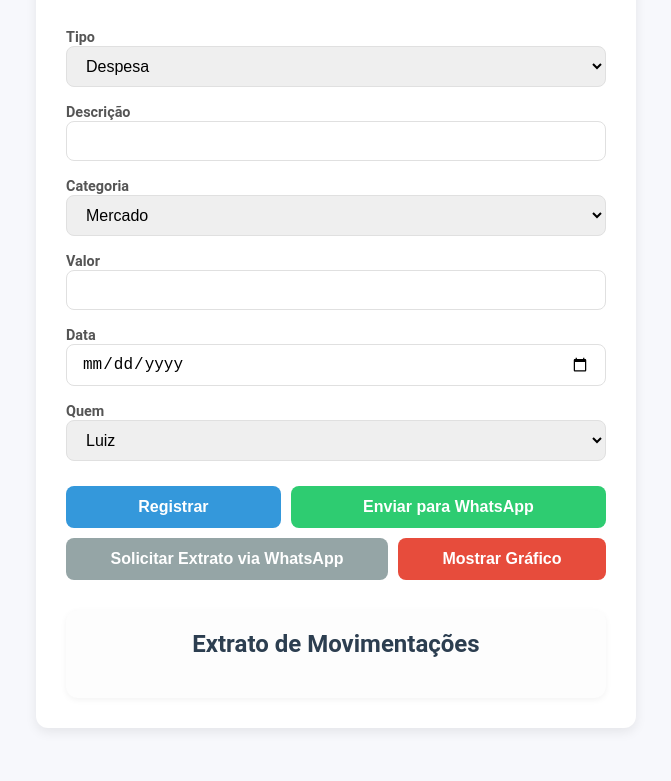
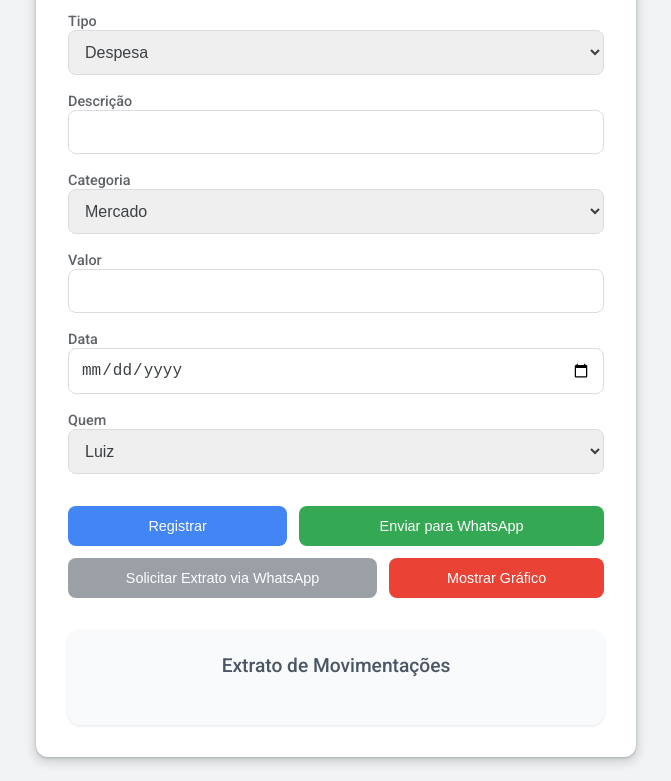
Before and after one commit to LuizzHSA/FINLIX, a plain HTML site: page index.html in a window 1280 px wide. Shown: the part 111-892 px from the top of the page, without its empty margins (304-975 px from the left). Before the commit the page ends 859 px from the top, so only its background shows below. Drawn offline with nearby package versions, Linux system fonts and the light colour scheme; no server answers.

Commit message:
Update style.css

```diff
--- a/style.css
+++ b/style.css
@@ -1,4 +1,5 @@
-/* Reset Básico */
+/* Reset Básico e Fontes */
+@import url('https://fonts.googleapis.com/css2?family=Roboto:wght@400;500;700&display=swap');
 * {
     margin: 0;
     padding: 0;
@@ -6,133 +7,137 @@
 }
 
 body {
-    background-color: #f7f8fc;
-    color: #333;
+    background-color: #f1f3f4;
+    color: #3c4043;
     font-family: 'Roboto', sans-serif;
-    padding: 20px;
+    padding: 24px;
     display: flex;
     justify-content: center;
     align-items: flex-start;
     min-height: 100vh;
 }
 
-/* Container principal - layout de cartão centralizado */
+/* Layout Principal em forma de Cartão */
 .container {
     max-width: 600px;
     width: 100%;
-    background-color: #fff;
-    padding: 30px;
+    background-color: #ffffff;
+    padding: 32px;
     border-radius: 12px;
-    box-shadow: 0 4px 12px rgba(0, 0, 0, 0.08);
+    box-shadow: 0 1px 3px rgba(60, 64, 67, 0.3), 0 4px 8px 3px rgba(60, 64, 67, 0.15);
     display: flex;
     flex-direction: column;
-    gap: 30px;
+    gap: 32px;
 }
 
-h1,
-h2 {
-    font-weight: 600;
-    color: #2c3e50;
+h1 {
+    font-size: 1.8rem;
+    font-weight: 500;
     text-align: center;
-    margin-bottom: 20px;
+    color: #202124;
 }
 
-/* Formulário */
+h2 {
+    font-size: 1.2rem;
+    font-weight: 500;
+    color: #4b5563;
+    text-align: center;
+    margin-bottom: 24px;
+}
+
+/* Estilos para Formulário */
 form {
     display: flex;
     flex-direction: column;
-    gap: 15px;
+    gap: 16px;
 }
 
 form label {
-    font-weight: 600;
+    font-weight: 500;
     font-size: 0.9rem;
-    color: #555;
-    margin-bottom: 5px;
+    color: #5f6368;
+    margin-bottom: 4px;
 }
 
 form input,
 form select {
     width: 100%;
-    padding: 10px 15px;
-    border: 1px solid #e0e0e0;
+    padding: 12px;
+    border: 1px solid #dadce0;
     border-radius: 8px;
     font-size: 1rem;
-    transition: border-color 0.3s;
+    color: #3c4043;
+    transition: border-color 0.2s, box-shadow 0.2s;
 }
 
 form input:focus,
 form select:focus {
-    border-color: #3498db;
+    border-color: #4285f4;
+    box-shadow: 0 0 0 1px #4285f4;
     outline: none;
 }
 
-/* Botões */
+/* Estilos para Botões */
 .form-group-buttons {
     display: flex;
     flex-wrap: wrap;
-    gap: 10px;
-    margin-top: 10px;
+    gap: 12px;
+    margin-top: 16px;
 }
 
 .form-group-buttons button,
 form button {
-    padding: 12px 20px;
+    padding: 12px 24px;
     border: none;
     border-radius: 8px;
     color: white;
-    font-size: 1rem;
-    font-weight: bold;
+    font-size: 0.9rem;
+    font-weight: 500;
     cursor: pointer;
-    transition: background-color 0.3s, transform 0.1s;
+    transition: background-color 0.2s, transform 0.1s, box-shadow 0.2s;
     flex-grow: 1;
 }
 
 .form-group-buttons button:hover,
 form button:hover {
     transform: translateY(-1px);
-    box-shadow: 0 2px 6px rgba(0, 0, 0, 0.1);
+    box-shadow: 0 2px 8px rgba(60, 64, 67, 0.15);
 }
 
 button[type="submit"] {
-    background-color: #3498db;
+    background-color: #4285f4;
+}
+button[type="submit"]:hover {
+    background-color: #1a73e8;
 }
 
-button[type="submit"]:hover {
-    background-color: #2980b9;
+.whatsapp-btn {
+    background-color: #34a853;
 }
-
-/* Cores de outros botões */
-.whatsapp-btn {
-    background-color: #2ecc71;
-}
-
 .whatsapp-btn:hover {
-    background-color: #27ae60;
+    background-color: #1e8e3e;
 }
 
 .extrato-whatsapp-btn {
-    background-color: #95a5a6;
+    background-color: #9aa0a6;
 }
-
 .extrato-whatsapp-btn:hover {
-    background-color: #7f8c8d;
+    background-color: #5f6368;
 }
 
 .mostrar-grafico-btn {
-    background-color: #e74c3c;
+    background-color: #ea4335;
+}
+.mostrar-grafico-btn:hover {
+    background-color: #d2382c;
 }
 
-.mostrar-grafico-btn:hover {
-    background-color: #c0392b;
-}
-
-/* Extrato e Gráfico */
+/* Estilos para Extrato e Gráfico */
 .extrato {
-    background: #fdfdfd;
-    padding: 20px;
+    background-color: #f9fafb;
+    padding: 24px;
     border-radius: 12px;
-    box-shadow: 0 2px 6px rgba(0, 0, 0, 0.05);
+    box-shadow: 0 1px 3px rgba(0, 0, 0, 0.1);
 }
 
 .extrato ul {
@@ -140,15 +145,14 @@ button[type="submit"]:hover {
     padding: 0;
     display: flex;
     flex-direction: column;
-    gap: 10px;
+    gap: 12px;
 }
 
 .extrato li {
-    padding: 10px 15px;
-    border-radius: 6px;
-    background-color: #f8f9fa;
-    margin-bottom: 10px;
-    box-shadow: 0 1px 3px rgba(0, 0, 0, 0.05);
+    padding: 12px 16px;
+    border-radius: 8px;
+    background-color: #ffffff;
+    box-shadow: 0 1px 2px rgba(60, 64, 67, 0.1);
     display: flex;
     justify-content: space-between;
     align-items: center;
@@ -157,36 +161,32 @@ button[type="submit"]:hover {
 }
 
 .extrato li.despesa {
-    background-color: #fde8e8;
-    color: #c0392b;
+    border-left: 4px solid #ea4335;
+}
+.extrato li.entrada {
+    border-left: 4px solid #34a853;
 }
 
-.extrato li.entrada {
-    background-color: #e8fde8;
-    color: #27ae60;
-}
-
-.extrato p.aviso {
+.aviso {
     text-align: center;
-    color: #777;
+    color: #5f6368;
     font-style: italic;
-    margin-top: 15px;
+    margin-top: 16px;
 }
 
 #grafico-secao {
-    padding: 20px;
+    padding: 24px;
     border-radius: 12px;
-    background-color: #fdfdfd;
-    box-shadow: 0 2px 6px rgba(0, 0, 0, 0.05);
-    margin-top: 30px;
+    background-color: #f9fafb;
+    box-shadow: 0 1px 3px rgba(60, 64, 67, 0.1);
+    margin-top: 32px;
 }
 
 /* Responsividade */
-@media (max-width: 600px) {
+@media (max-width: 640px) {
     .container {
         padding: 20px;
     }
-
     .form-group-buttons {
         flex-direction: column;
     }
```
